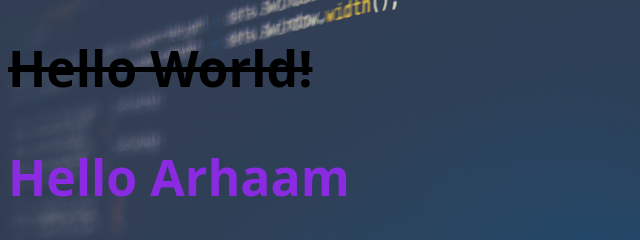
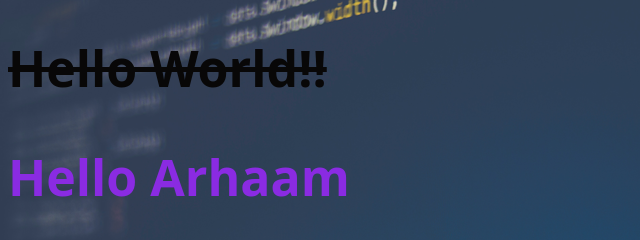
Before and after one commit to akhairulrizqi/itw2025_a_253040019, a plain HTML site: page kuliah/pertemuan5/latihancss.html in a window 1280 px wide. Shown: the top 240 px of the page, 0-640 px from the left. Drawn offline with Linux system fonts and the light colour scheme; files whose address does not match are found by name; a web font is replaced by a local one.

Commit message:
Selesai mengerjakan tugas 3

```diff
--- a/kuliah/pertemuan5/latihancss.css
+++ b/kuliah/pertemuan5/latihancss.css
@@ -1,6 +1,6 @@
             h1 {
 
-                color: black;
+                color: rgb(8, 7, 7);
                 font-size: 50px;
                 font-family: "New Rocker", system-ui;
                 text-decoration: line-through;
--- a/kuliah/pertemuan5/latihancss.html
+++ b/kuliah/pertemuan5/latihancss.html
@@ -15,7 +15,7 @@
 
     </head>
     <body>
-        <h1>Hello World!</h1>
+        <h1>Hello World!!</h1>
         <h2>Hello Arhaam</h2>
 
     </body>
```
